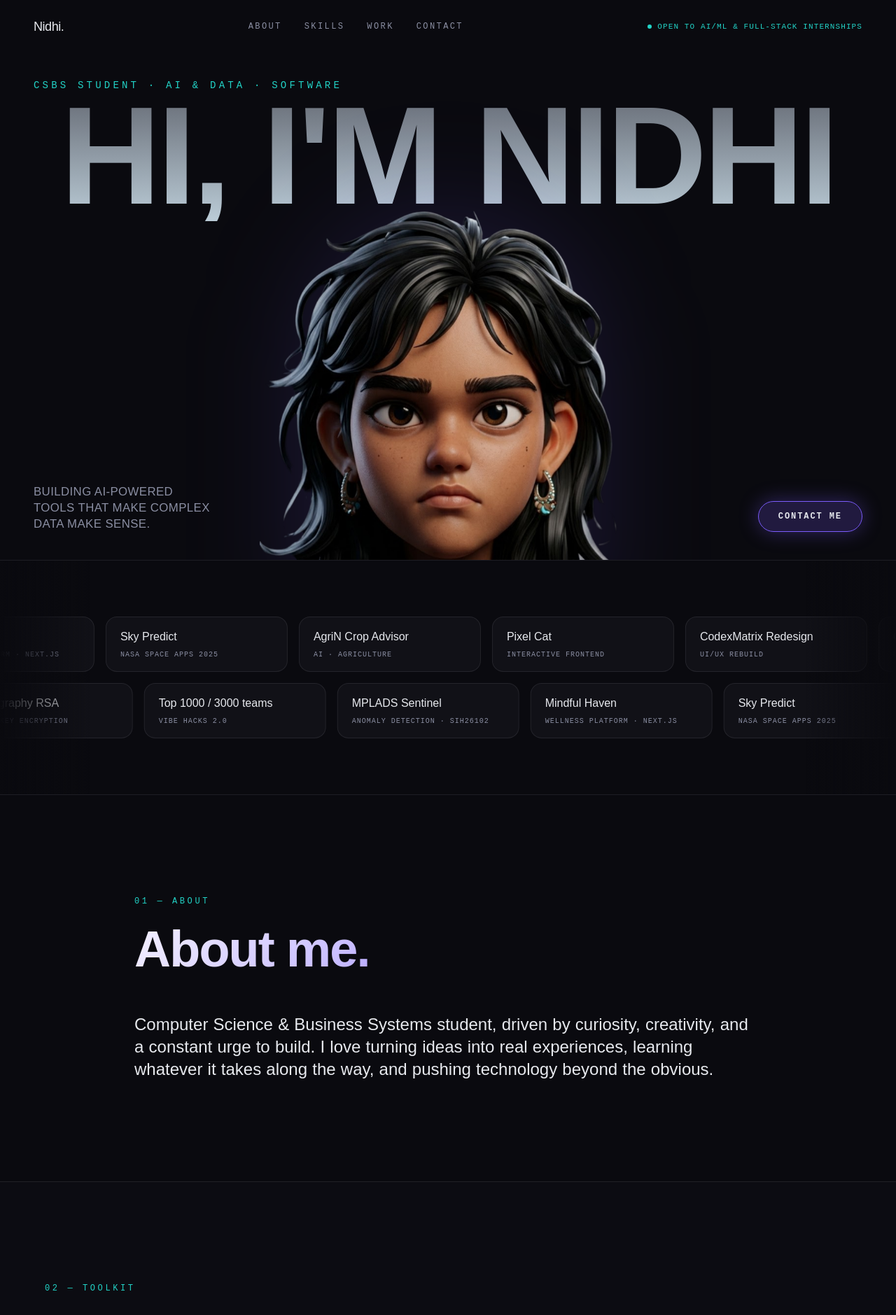
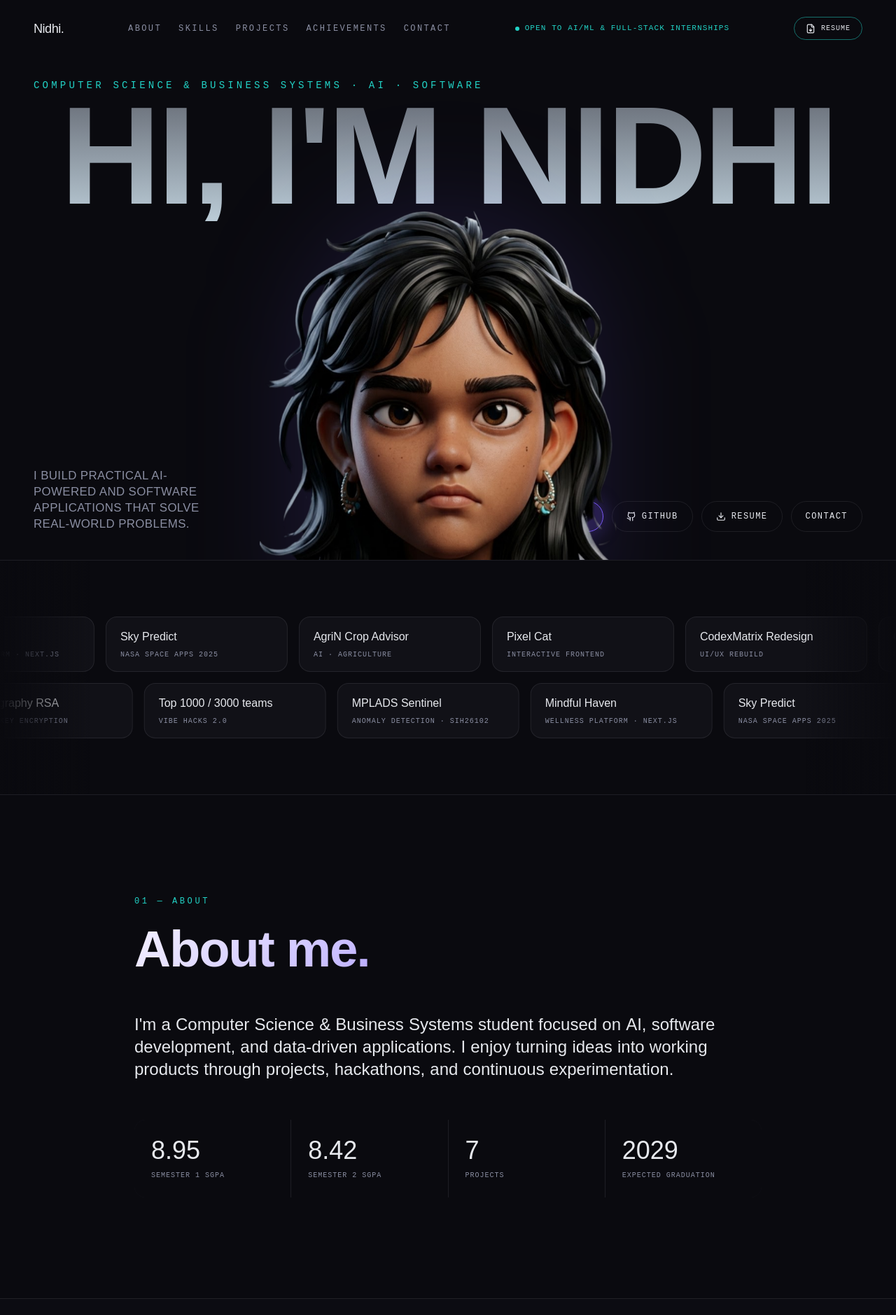
Before and after one commit to the-nidhi-bhat/Nidhi-Portfolio, a React (Vite) app: page / in a window 1280 px wide. Shown: the top 1879 px of the page at 70% size. Built offline with nearby package versions, Linux system fonts and the light colour scheme; a web font is replaced by a local one.

Commit message:
Upgrade portfolio content and recruiter experience

```diff
--- a/index.html
+++ b/index.html
@@ -3,8 +3,19 @@
   <head>
     <meta charset="UTF-8" />
     <meta name="viewport" content="width=device-width, initial-scale=1.0" />
-    <title>Nidhi — AI/ML &amp; Full-Stack Builder</title>
-    <meta name="description" content="Nidhi — building AI-powered tools that make complex data make sense. AI/ML, full-stack development, civic-impact projects." />
+    <title>Nidhi — AI &amp; Software Developer Portfolio</title>
+    <meta name="description" content="Nidhi is a Computer Science &amp; Business Systems student building practical AI-powered and software applications for real-world problems." />
+    <meta name="theme-color" content="#0A0A0F" />
+    <link rel="canonical" href="https://the-nidhi-bhat.github.io/Nidhi-Portfolio/" />
+    <meta property="og:type" content="website" />
+    <meta property="og:title" content="Nidhi — AI &amp; Software Developer Portfolio" />
+    <meta property="og:description" content="Practical AI-powered and software applications by Nidhi." />
+    <meta property="og:url" content="https://the-nidhi-bhat.github.io/Nidhi-Portfolio/" />
+    <meta property="og:image" content="https://the-nidhi-bhat.github.io/Nidhi-Portfolio/favicon.svg" />
+    <meta name="twitter:card" content="summary" />
+    <meta name="twitter:title" content="Nidhi — AI &amp; Software Developer Portfolio" />
+    <meta name="twitter:description" content="Practical AI-powered and software applications by Nidhi." />
+    <link rel="icon" href="/favicon.svg" type="image/svg+xml" />
     <link href="https://api.fontshare.com/v2/css?f[]=clash-display@200,300,400,500,600,700&f[]=switzer@300,400,500,600,700&display=swap" rel="stylesheet" />
   </head>
   <body>
--- a/src/App.tsx
+++ b/src/App.tsx
@@ -4,6 +4,8 @@ import Marquee from './components/Marquee'
 import About from './components/About'
 import Skills from './components/Skills'
 import Projects from './components/Projects'
+import Education from './components/Education'
+import Certifications from './components/Certifications'
 import Achievements from './components/Achievements'
 import Contact from './components/Contact'
 
@@ -16,6 +18,8 @@ function App() {
       <About />
       <Skills />
       <Projects />
+      <Education />
+      <Certifications />
       <Achievements />
       <Contact />
     </div>
--- a/src/components/About.tsx
+++ b/src/components/About.tsx
@@ -25,6 +25,17 @@ export default function About() {
             />
           ))}
         </div>
+
+        <FadeIn delay={0.1}>
+          <div className="grid grid-cols-2 sm:grid-cols-4 gap-px bg-hairline rounded-2xl overflow-hidden mt-14">
+            {about.highlights.map((highlight) => (
+              <div key={highlight.label} className="bg-ink p-5 sm:p-6">
+                <p className="font-display text-3xl sm:text-4xl text-mist">{highlight.value}</p>
+                <p className="font-mono text-[10px] uppercase tracking-widest text-muted mt-2">{highlight.label}</p>
+              </div>
+            ))}
+          </div>
+        </FadeIn>
       </div>
     </section>
   )
--- a/src/components/Achievements.tsx
+++ b/src/components/Achievements.tsx
@@ -4,7 +4,7 @@ import { Trophy } from 'lucide-react'
 
 export default function Achievements() {
   return (
-    <section className="relative px-5 sm:px-8 md:px-12 py-24 sm:py-28 border-t border-hairline">
+    <section id="achievements" className="relative px-5 sm:px-8 md:px-12 py-24 sm:py-28 border-t border-hairline">
       <div className="max-w-5xl mx-auto">
         <FadeIn>
           <p className="font-mono text-xs tracking-[0.3em] uppercase text-signal-cyan mb-10">Hackathons &amp; recognition</p>
--- /dev/null
+++ b/src/components/Certifications.tsx
@@ -0,0 +1,22 @@
+import FadeIn from './FadeIn'
+import { certifications } from '../data'
+
+export default function Certifications() {
+  return (
+    <section className="relative px-5 sm:px-8 md:px-12 py-24 sm:py-28 border-t border-hairline">
+      <div className="max-w-5xl mx-auto">
+        <FadeIn>
+          <p className="font-mono text-xs tracking-[0.3em] uppercase text-signal-cyan mb-10">Certifications &amp; learning</p>
+        </FadeIn>
+        <div className="grid sm:grid-cols-2 gap-px bg-hairline rounded-2xl overflow-hidden">
+          {certifications.map((cert, index) => (
+            <FadeIn key={cert.issuer} delay={index * 0.05} className="bg-ink p-6 sm:p-8">
+              <p className="font-mono text-[10px] tracking-[0.2em] uppercase text-signal-cyan mb-2">{cert.issuer}</p>
+              <h2 className="font-display text-lg text-mist">{cert.name}</h2>
+            </FadeIn>
+          ))}
+        </div>
+      </div>
+    </section>
+  )
+}
--- a/src/components/Contact.tsx
+++ b/src/components/Contact.tsx
@@ -31,7 +31,7 @@ export default function Contact() {
             </a>
             <a
               href="/Nidhi_Resume.pdf"
-              download
+              download="Nidhi_Resume.pdf"
               className="inline-flex items-center gap-2 rounded-full px-8 py-3.5 text-sm font-medium border border-hairline text-mist hover:bg-white/5 transition-colors"
             >
               <FileDown size={16} /> Resume
--- /dev/null
+++ b/src/components/Education.tsx
@@ -0,0 +1,29 @@
+import FadeIn from './FadeIn'
+import { education } from '../data'
+
+export default function Education() {
+  return (
+    <section className="relative px-5 sm:px-8 md:px-12 py-24 sm:py-28 border-t border-hairline">
+      <div className="max-w-5xl mx-auto">
+        <FadeIn>
+          <p className="font-mono text-xs tracking-[0.3em] uppercase text-signal-cyan mb-10">Education &amp; academics</p>
+        </FadeIn>
+        <div className="flex flex-col divide-y divide-hairline">
+          {education.map((item) => (
+            <FadeIn key={item.institution}>
+              <div className="py-6 flex flex-col sm:flex-row sm:items-start sm:justify-between gap-3 sm:gap-8">
+                <div>
+                  <h2 className="font-display text-lg sm:text-xl text-mist">{item.institution}</h2>
+                  <p className="text-muted text-sm mt-1">{item.qualification}</p>
+                </div>
+                <div className="flex flex-wrap sm:justify-end gap-x-5 gap-y-1 text-sm text-signal-cyan">
+                  {item.details.map((detail) => <span key={detail}>{detail}</span>)}
+                </div>
+              </div>
+            </FadeIn>
+          ))}
+        </div>
+      </div>
+    </section>
+  )
+}
--- a/src/components/Hero.tsx
+++ b/src/components/Hero.tsx
@@ -1,4 +1,5 @@
 import { motion } from 'framer-motion'
+import { ArrowDown, Download, Github } from 'lucide-react'
 import Avatar from './Avatar'
 import { profile } from '../data'
 
@@ -45,15 +46,25 @@ export default function Hero() {
           {profile.tagline}
         </motion.p>
 
-        <motion.a
-          href="#contact"
+        <motion.div
           initial={{ opacity: 0, y: 16 }}
           animate={{ opacity: 1, y: 0 }}
           transition={{ delay: 0.65, duration: 0.6 }}
-          className="pointer-events-auto inline-flex min-h-11 items-center rounded-full border border-signal-violet bg-signal-violet/20 px-5 sm:px-7 font-mono text-xs font-semibold uppercase tracking-[0.16em] text-mist shadow-[0_0_28px_rgba(124,92,252,0.35)] transition-colors hover:bg-signal-violet hover:text-white"
+          className="pointer-events-auto flex flex-wrap justify-end gap-2 sm:gap-3"
         >
-          Contact me
-        </motion.a>
+          <a href="#work" className="inline-flex min-h-11 items-center gap-2 rounded-full border border-signal-violet bg-signal-violet/20 px-4 sm:px-5 font-mono text-[10px] sm:text-xs font-semibold uppercase tracking-[0.12em] text-mist shadow-[0_0_28px_rgba(124,92,252,0.35)] transition-colors hover:bg-signal-violet hover:text-white">
+            View Projects <ArrowDown size={14} />
+          </a>
+          <a href={profile.github} target="_blank" rel="noreferrer" aria-label="Nidhi on GitHub" className="inline-flex min-h-11 items-center gap-2 rounded-full border border-hairline px-4 sm:px-5 font-mono text-[10px] sm:text-xs uppercase tracking-[0.12em] text-mist hover:border-signal-cyan hover:text-signal-cyan transition-colors">
+            <Github size={14} /> GitHub
+          </a>
+          <a href={profile.resume} download="Nidhi_Resume.pdf" className="inline-flex min-h-11 items-center gap-2 rounded-full border border-hairline px-4 sm:px-5 font-mono text-[10px] sm:text-xs uppercase tracking-[0.12em] text-mist hover:border-signal-cyan hover:text-signal-cyan transition-colors">
+            <Download size={14} /> Resume
+          </a>
+          <a href="#contact" className="inline-flex min-h-11 items-center rounded-full border border-hairline px-4 sm:px-5 font-mono text-[10px] sm:text-xs uppercase tracking-[0.12em] text-mist hover:border-signal-cyan hover:text-signal-cyan transition-colors">
+            Contact
+          </a>
+        </motion.div>
       </div>
     </section>
   )
--- a/src/components/Nav.tsx
+++ b/src/components/Nav.tsx
@@ -1,11 +1,13 @@
 import { useEffect, useState } from 'react'
 import { motion } from 'framer-motion'
+import { FileDown } from 'lucide-react'
 import { profile } from '../data'
 
 const links = [
   { label: 'About', href: '#about' },
   { label: 'Skills', href: '#skills' },
-  { label: 'Work', href: '#work' },
+  { label: 'Projects', href: '#work' },
+  { label: 'Achievements', href: '#achievements' },
   { label: 'Contact', href: '#contact' },
 ]
 
@@ -14,7 +16,19 @@ export default function Nav() {
 
   useEffect(() => {
     document.body.style.overflow = open ? 'hidden' : ''
+    return () => {
+      document.body.style.overflow = ''
+    }
   }, [open])
+
+  useEffect(() => {
+    const handleKeyDown = (event: KeyboardEvent) => {
+      if (event.key === 'Escape') setOpen(false)
+    }
+
+    window.addEventListener('keydown', handleKeyDown)
+    return () => window.removeEventListener('keydown', handleKeyDown)
+  }, [])
 
   return (
     <>
@@ -28,7 +42,7 @@ export default function Nav() {
           {profile.name}.
         </a>
 
-        <div className="hidden md:flex items-center gap-8 font-mono text-xs tracking-[0.2em] uppercase text-muted">
+        <div className="hidden md:flex items-center gap-6 font-mono text-xs tracking-[0.2em] uppercase text-muted">
           {links.map((l) => (
             <a key={l.label} href={l.href} className="hover:text-mist transition-colors duration-200">
               {l.label}
@@ -41,8 +55,18 @@ export default function Nav() {
           {profile.status}
         </div>
 
+        <a
+          href={profile.resume}
+          download="Nidhi_Resume.pdf"
+          className="hidden md:inline-flex items-center gap-2 rounded-full border border-signal-cyan/50 px-4 py-2 font-mono text-[10px] uppercase tracking-widest text-mist hover:border-signal-cyan hover:text-signal-cyan transition-colors"
+        >
+          <FileDown size={14} /> Resume
+        </a>
+
         <button
           aria-label="Toggle menu"
+          aria-expanded={open}
+          aria-controls="mobile-menu"
           onClick={() => setOpen((v) => !v)}
           className="md:hidden flex flex-col gap-[5px] w-7"
         >
@@ -57,6 +81,8 @@ export default function Nav() {
       </motion.nav>
 
       <div
+        id="mobile-menu"
+        aria-hidden={!open}
         className={`md:hidden fixed inset-0 z-30 bg-ink/95 backdrop-blur-md flex flex-col justify-center items-start px-8 gap-8 transition-opacity duration-300 ${
           open ? 'opacity-100 pointer-events-auto' : 'opacity-0 pointer-events-none'
         }`}
@@ -66,6 +92,7 @@ export default function Nav() {
             key={l.label}
             href={l.href}
             onClick={() => setOpen(false)}
+            tabIndex={open ? 0 : -1}
             className="font-display text-3xl text-mist"
           >
             {l.label}
--- a/src/data.ts
+++ b/src/data.ts
@@ -1,9 +1,10 @@
 export const profile = {
   name: 'Nidhi',
-  role: 'CSBS Student · AI & Data · Software',
-  tagline: 'Building AI-powered tools that make complex data make sense.',
+  role: 'Computer Science & Business Systems · AI · Software',
+  tagline: 'I build practical AI-powered and software applications that solve real-world problems.',
   location: 'Belagavi, Karnataka',
   email: 'the.nidhi.bhat@gmail.com',
+  resume: '/Nidhi_Resume.pdf',
   github: 'https://github.com/the-nidhi-bhat',
   linkedin: 'https://linkedin.com/in/the-nidhi-bhat',
   status: 'Open to AI/ML & full-stack internships',
@@ -11,7 +12,13 @@ export const profile = {
 
 export const about = {
   paragraphs: [
-    "Computer Science & Business Systems student, driven by curiosity, creativity, and a constant urge to build. I love turning ideas into real experiences, learning whatever it takes along the way, and pushing technology beyond the obvious.",
+    "I'm a Computer Science & Business Systems student focused on AI, software development, and data-driven applications. I enjoy turning ideas into working products through projects, hackathons, and continuous experimentation.",
+  ],
+  highlights: [
+    { value: '8.95', label: 'Semester 1 SGPA' },
+    { value: '8.42', label: 'Semester 2 SGPA' },
+    { value: '7', label: 'Projects' },
+    { value: '2029', label: 'Expected graduation' },
   ],
 }
 
@@ -22,19 +29,19 @@ export const skillGroups = [
     items: ['Python', 'C', 'C++', 'JavaScript', 'TypeScript', 'HTML', 'CSS'],
   },
   {
-    label: 'AI / Data',
+    label: 'AI & Data',
     tag: 'AI+DATA',
-    items: ['Generative AI', 'Prompt Engineering', 'Machine Learning', 'NLP', 'Graph Analysis (NetworkX)'],
+    items: ['Generative AI', 'Prompt Engineering', 'Machine Learning', 'NLP', 'Data Analysis', 'NetworkX / Graph Analysis'],
   },
   {
-    label: 'Web / Backend',
+    label: 'Development',
     tag: 'STACK',
-    items: ['Next.js', 'React', 'FastAPI', 'PostgreSQL / PostGIS', 'Supabase', 'Node.js', 'Tailwind CSS'],
+    items: ['React', 'Next.js', 'FastAPI', 'PostgreSQL / PostGIS', 'Supabase', 'Tailwind CSS'],
   },
   {
     label: 'Tools',
     tag: 'TOOLS',
-    items: ['Git', 'GitHub', 'GitHub Pages', 'VS Code', 'Figma', 'Power BI', 'MS Office'],
+    items: ['Git', 'GitHub', 'VS Code', 'Figma', 'Power BI'],
   },
 ]
 
@@ -54,31 +61,31 @@ export const projects: Project[] = [
   {
     index: '01',
     name: 'MPLADS Sentinel',
-    category: 'Featured · AI/ML',
+    category: 'Featured · AI / Data Analysis / Explainable Risk Analysis',
     status: 'IN PROGRESS',
     description:
       'AI-powered audit-prioritization platform for MPLADS funds. Analyzes project data for cost, timeline, spatial, agency, and relationship anomalies, and explains why a project may deserve human investigation.',
     tech: ['Python', 'FastAPI', 'PostgreSQL/PostGIS', 'Next.js', 'TypeScript', 'NetworkX', 'NLP'],
     github: 'https://github.com/the-nidhi-bhat/mplads-sentinel',
     readouts: [
-      { label: 'BUILT FOR', value: 'SIH26102' },
+      { label: 'BUILT FOR', value: 'SIH 2026' },
       { label: 'ROLE', value: 'Team Lead' },
       { label: 'TEAM', value: '6 people' },
     ],
   },
   {
     index: '02',
-    name: 'Mindful Haven',
-    category: 'Featured · Wellness',
+    name: 'Pixel Cat',
+    category: 'Featured · Interactive',
     status: 'SHIPPED',
     description:
-      'A mental wellness platform for students, blending emotionally supportive content with a calming, non-clinical experience — mood tracking, journaling, guided breathing, and study planning.',
-    tech: ['Next.js', 'React', 'AI', 'Supabase'],
-    github: 'https://github.com/the-nidhi-bhat/Mind-Haven',
-    live: 'https://the-nidhi-bhat.github.io/Mind-Haven',
+      'Interactive creative web project focused on playful frontend interaction and visual design.',
+    tech: ['Next.js', 'React', 'TypeScript', 'Interactive frontend'],
+    github: 'https://github.com/the-nidhi-bhat/pixel-cat',
+    live: 'https://pixel-cat-six.vercel.app/',
     readouts: [
-      { label: 'FOCUS', value: 'Student wellbeing' },
-      { label: 'STACK', value: 'Full-stack' },
+      { label: 'FOCUS', value: 'Creative frontend' },
+      { label: 'MODE', value: 'Interactive' },
     ],
   },
   {
@@ -90,27 +97,30 @@ export const projects: Project[] = [
       'A weather intelligence web app built for NASA Space Apps Challenge 2025 — real-time data, forecasts, charts, climate trends, predictions, and an AI chatbot, built under hackathon time constraints.',
     tech: ['JavaScript', 'Weather API', 'Data Viz', 'AI'],
     github: 'https://github.com/the-nidhi-bhat/SKY-PREDICT-JARVIS',
-    live: 'https://the-nidhi-bhat.github.io/SKY-PREDICT-JARVIS',
+    live: 'https://the-nidhi-bhat.github.io/SKY-PREDICT-JARVIS/',
     readouts: [
       { label: 'EVENT', value: 'NASA Space Apps' },
       { label: 'MODE', value: 'Team hackathon' },
     ],
   },
+  {
+    index: '04',
+    name: 'Mindful Haven',
+    category: 'Featured · Wellness',
+    status: 'SHIPPED',
+    description:
+      'A mental wellness platform for students, blending emotionally supportive content with a calming, non-clinical experience — mood tracking, journaling, guided breathing, and study planning.',
+    tech: ['Next.js', 'React', 'AI', 'Supabase'],
+    github: 'https://github.com/the-nidhi-bhat/Mind-Haven',
+    live: 'https://the-nidhi-bhat.github.io/Mind-Haven/',
+    readouts: [
+      { label: 'FOCUS', value: 'Student wellbeing' },
+      { label: 'STACK', value: 'Full-stack' },
+    ],
+  },
 ]
 
 export const moreProjects = [
-  {
-    name: 'AgriN Crop Advisor',
-    description: 'AI/agriculture project providing practical crop guidance based on agricultural inputs.',
-    tech: ['TypeScript', 'AI', 'Agriculture'],
-    github: 'https://github.com/the-nidhi-bhat/agrin-crop-advisor',
-  },
-  {
-    name: 'Pixel Cat',
-    description: 'Interactive creative web project focused on playful frontend interaction and visual design.',
-    tech: ['TypeScript', 'Frontend', 'Interactive'],
-    github: 'https://github.com/the-nidhi-bhat/pixel-cat',
-  },
   {
     name: 'CodexMatrix Redesign',
     description: 'Frontend redesign improving interface structure, visual systems, responsiveness, and UX.',
@@ -123,14 +133,45 @@ export const moreProjects = [
     tech: ['JavaScript', 'Cryptography', 'RSA'],
     github: 'https://github.com/the-nidhi-bhat/cryptography-rsa',
   },
+  {
+    name: 'AgriN Crop Advisor',
+    description: 'AI/agriculture project providing practical crop guidance based on agricultural inputs.',
+    tech: ['TypeScript', 'AI', 'Agriculture'],
+    github: 'https://github.com/the-nidhi-bhat/agrin-crop-advisor',
+  },
+]
+
+export const education = [
+  {
+    institution: 'Visvesvaraya Technological University (VTU)',
+    qualification: 'B.E. Computer Science & Business Systems',
+    details: ['Expected Graduation: 2029', 'Semester 1 SGPA: 8.95', 'Semester 2 SGPA: 8.42'],
+  },
+  {
+    institution: 'Y.B. Annigeri PU Science & Commerce College',
+    qualification: 'Class XII (2nd PUC), Science & Commerce',
+    details: ['89.5%'],
+  },
+]
+
+export const certifications = [
+  { issuer: 'Anthropic', name: 'AI Fluency: Framework & Foundations' },
+  { issuer: 'AWS', name: 'Fundamentals of ML & AI' },
+  { issuer: 'Google Cloud', name: 'Skill Badges' },
+  { issuer: 'upGrad', name: 'Generative AI Foundations' },
+  { issuer: 'HackerRank', name: 'Python (Basic)' },
+  { issuer: 'HP LIFE', name: 'AI for Beginners, Data Science & Analytics, Cybersecurity Awareness, Critical Thinking in the AI Era' },
+  { issuer: 'Be10x', name: 'AI Tools Workshop' },
 ]
 
 export const achievements = [
-  { title: 'Smart India Hackathon — SIH26102', detail: 'Team lead & primary presenter, MPLADS Sentinel' },
-  { title: 'NASA Space Apps Challenge 2025', detail: 'Participant, built Sky Predict weather app' },
+  { title: 'Smart India Hackathon 2026 — MPLADS Sentinel', detail: 'Team lead & primary presenter' },
+  { title: 'NASA Space Apps Challenge 2025 — Sky Predict', detail: 'Participant, built a weather intelligence app' },
   { title: 'Hack With India — Vibe Hacks 2.0', detail: 'Top 1000 of 3000 teams' },
+  { title: 'Quantum Summit', detail: '2nd Place, Presentation' },
   { title: 'Google DevFest Belgaum 2025', detail: 'Participant' },
   { title: 'Build with AI — Google Developer Groups', detail: 'Participant' },
+  { title: 'ViCODATHON — AB Talks', detail: 'Participant' },
 ]
 
 export const marqueeItems = [
```
Also changed, not shown: src/components/Projects.tsx (+6 -6 lines), public/favicon.svg (added), 1 other file (tests, documents, lock files or other folders).
